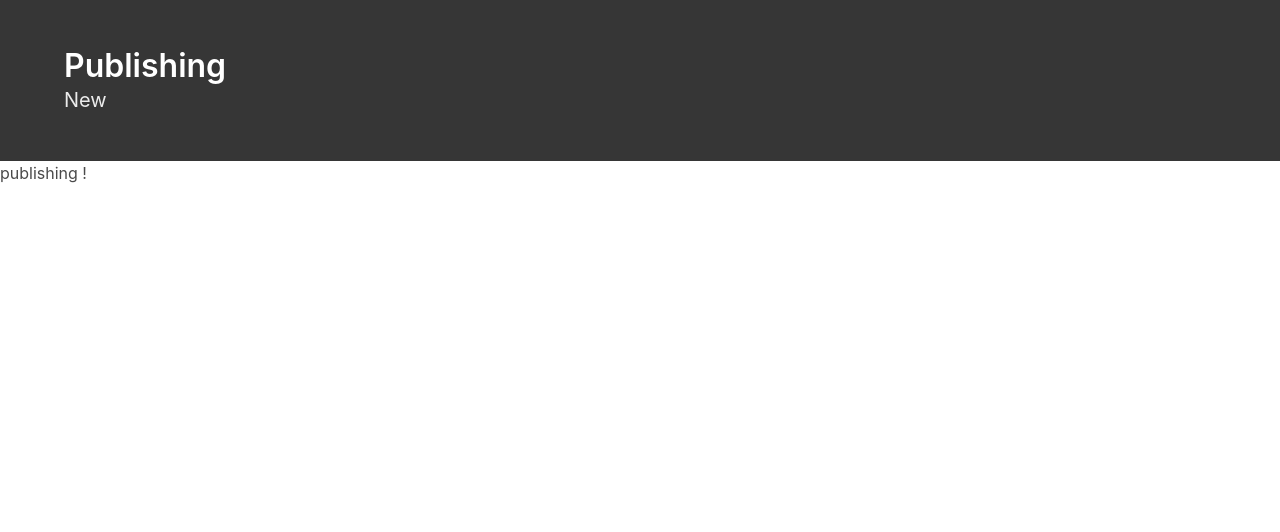
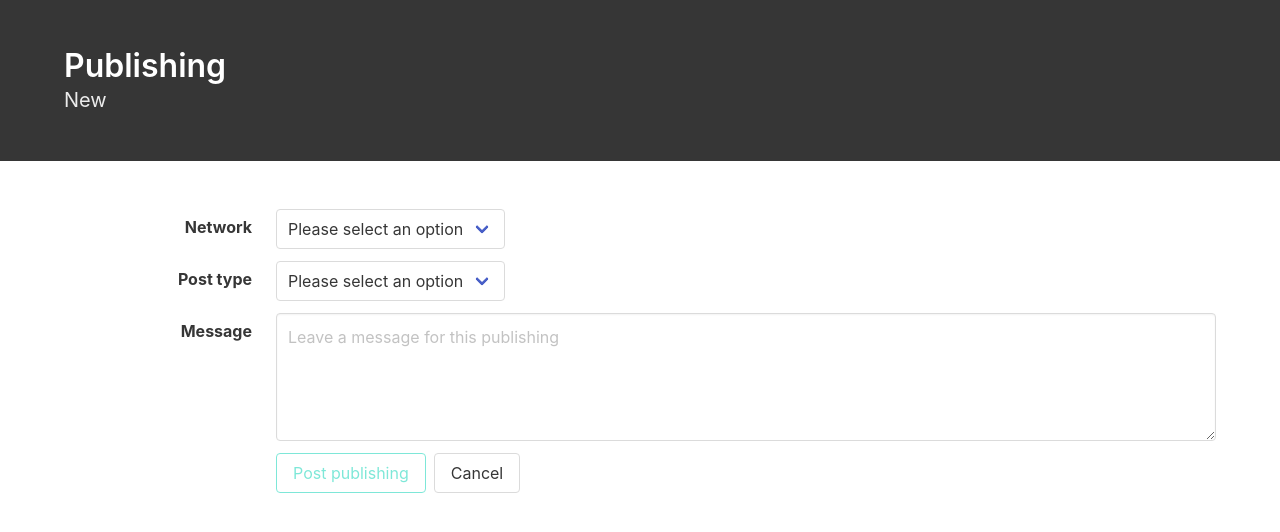
Before and after one commit to laszlofarkas/WebSite, an Angular app: page /publishing/edit in a window 1280 px wide. Shown: the top 532 px of the page. Built offline with nearby package versions, Linux system fonts and the light colour scheme.

Commit message:
Basic publishing form for new and edit

```diff
--- a/src/app/publishing/edit.component.html
+++ b/src/app/publishing/edit.component.html
@@ -12,4 +12,150 @@
   </div>
 </section>
 
-publishing {{id}}!
+<section class="section">
+  <div class="container">
+
+    <form [formGroup]="publishingForm" (ngSubmit)="onSubmit()">
+
+      <!-- Network field -->
+      <div class="field is-horizontal">
+        <!-- label -->
+        <div class="field-label is-normal">
+          <label for="network" class="label">Network</label>
+        </div>
+        <!-- field -->
+        <div class="field-body">
+          <div class="field is-narrow">
+            <div class="control">
+              <div class="select" [ngClass]="{'is-danger': getErrors('network')}">
+                <select name="network" id="network" formControlName="network">
+                  <option [ngValue]="null" disabled selected>Please select an option</option>
+                  <option *ngFor="let network of networkList" [ngValue]="network.key">{{network.name}}</option>
+                </select>
+              </div>
+            </div>
+            <!-- error message -->
+            <p class="help is-danger" *ngIf="getErrors('network')">
+              Network is required
+            </p>
+          </div>
+        </div>
+      </div>
+
+      <!-- PostType field -->
+      <div class="field is-horizontal">
+        <!-- label -->
+        <div class="field-label is-normal">
+          <label for="postType" class="label">Post type</label>
+        </div>
+        <!-- field -->
+        <div class="field-body">
+          <div class="field is-narrow">
+            <div class="control">
+              <div class="select" [ngClass]="{'is-danger': getErrors('postType')}">
+                <select name="postType" id="postType" formControlName="postType">
+                  <option [ngValue]="null" disabled selected>Please select an option</option>
+                  <option *ngFor="let postType of postTypes" [ngValue]="postType.key">{{postType.name}}</option>
+                </select>
+              </div>
+            </div>
+            <!-- error message -->
+            <p class="help is-danger" *ngIf="getErrors('postType')">
+              Post type is required
+            </p>
+          </div>
+        </div>
+      </div>
+
+      <!-- Media field for photo -->
+      <!-- File URL -->
+      <div class="field is-horizontal" *ngIf="publishingForm.value.postType === 'photo'">
+        <!-- label -->
+        <div class="field-label is-normal">
+          <label for="fileUrl" class="label">Photo URL</label>
+        </div>
+        <!-- field -->
+        <div class="field-body">
+          <div class="field">
+            <div class="control">
+              <input type="text" name="fileUrl" id="fileUrl" class="input" formControlName="fileUrl" [ngClass]="{'is-danger': getErrors('fileUrl')}"
+                placeholder="https://exampl.com/photo.jpg">
+            </div>
+          </div>
+        </div>
+      </div>
+      <!-- File Name -->
+      <div class="field is-horizontal" *ngIf="publishingForm.value.postType === 'photo'">
+        <!-- label -->
+        <div class="field-label is-normal">
+          <label for="fileName" class="label">Photo name</label>
+        </div>
+        <!-- field -->
+        <div class="field-body">
+          <div class="field">
+            <div class="control">
+              <input type="text" name="fileName" id="fileName" class="input" formControlName="fileName" placeholder="photo.jpg">
+            </div>
+          </div>
+        </div>
+      </div>
+
+      <!-- Media field for text -->
+      <!-- File URL -->
+      <div class="field is-horizontal" *ngIf="publishingForm.value.postType === 'text'">
+        <!-- label -->
+        <div class="field-label is-normal">
+          <label for="content" class="label">Text content</label>
+        </div>
+        <!-- field -->
+        <div class="field-body">
+          <div class="field">
+            <div class="control">
+              <textarea type="text" name="content" id="content" class="textarea" formControlName="content" [ngClass]="{'is-danger': getErrors('content')}"
+                placeholder="Text what you want to publish"></textarea>
+            </div>
+          </div>
+        </div>
+      </div>
+
+      <!-- Message field -->
+      <div class="field is-horizontal">
+        <!-- label -->
+        <div class="field-label is-normal">
+          <label for="message" class="label">Message</label>
+        </div>
+        <!-- field -->
+        <div class="field-body">
+          <div class="field">
+            <div class="control">
+              <textarea type="text" name="message" formControlName="message" id="message" class="textarea" [ngClass]="{'is-danger': getErrors('message')}"
+                placeholder="Leave a message for this publishing"></textarea>
+            </div>
+            <p class="help is-danger" *ngIf="getErrors('message')">
+              Message is required
+            </p>
+          </div>
+        </div>
+      </div>
+
+      <!-- Control buttons -->
+      <div class="field is-horizontal">
+        <!-- label -->
+        <div class="field-label">
+          <!-- Left empty for spacing -->
+        </div>
+        <!-- field -->
+        <div class="field-body">
+          <div class="field">
+            <div class="control buttons">
+              <button class="button is-primary" [disabled]="!publishingForm.valid" [ngClass]="{'is-outlined': !publishingForm.valid}">Post publishing</button>
+              <button class="button" routerLink="/publishing">Cancel</button>
+            </div>
+          </div>
+        </div>
+      </div>
+
+    </form>
+
+  </div>
+</section>
--- a/src/app/publishing/edit.component.ts
+++ b/src/app/publishing/edit.component.ts
@@ -1,5 +1,8 @@
 import { Component, OnInit } from '@angular/core';
 import { ActivatedRoute } from '@angular/router';
+import { FormGroup, FormControl, Validators } from '@angular/forms';
+
+import { Publishing, Content, Media } from './publishing';
 
 @Component({
   templateUrl: './edit.component.html'
@@ -7,13 +10,73 @@ import { ActivatedRoute } from '@angular/router';
 export class EditComponent implements OnInit {
 
   id = null;
+  publishing: Publishing;
+  publishingForm: FormGroup = null;
+
+  // list of possible options for network field
+  networkList = [
+    { key: 'facebook', name: 'Facebook' },
+    { key: 'googlePlus', name: 'Google plus' }
+  ];
+
+  postTypes = [
+    { key: 'photo', name: 'Photo' },
+    { key: 'text', name: 'Text' }
+  ];
 
   constructor(
     private route: ActivatedRoute
-  ) {}
+  ) { }
 
   ngOnInit(): void {
+    // check path parameter
     this.id = this.route.snapshot.paramMap.get('id');
+
+    // If path id path parameter given, the publishing will be modified
+    // otherwise that is a new one
+    if (this.id) {
+      // TODO implement get publishing by from server
+    } else {
+      this.publishing = new Publishing;
+      this.publishing.content = new Content;
+      this.publishing.content.media = new Media;
+      this.publishing.status = 'draft';
+      this.publishing.scheduled = new Date();
+    }
+
+    // set up angular reactive form
+    this.publishingForm = new FormGroup({
+      'message': new FormControl(this.publishing.content.message, [Validators.required]),
+      'network': new FormControl(this.publishing.content.network, [Validators.required]),
+      'postType': new FormControl(this.publishing.content.postType, [Validators.required]),
+      'fileUrl': new FormControl(this.publishing.content.media.url),
+      'fileName': new FormControl(this.publishing.content.media.filename),
+      'content': new FormControl(this.publishing.content.media.content)
+    });
   }
 
+  /**
+   * Get all validation errors for the given field.
+   * If there is no error or the user has not been touched that field it returns null
+   * @param {String} controlName Name of the FormControl
+   */
+  getErrors(controlName) {
+    const status = this.publishingForm.get(controlName);
+    // if the user didn't touch the field then it won't show any error
+    if (status.dirty || status.touched) {
+      return status.errors;
+    } else {
+      return null;
+    }
+  }
+
+  /**
+   * processing the submitted form's data
+   */
+  onSubmit() {
+    console.log('submitted', this.publishingForm.value);
+
+  }
+
+
 }
--- a/src/app/publishing/publishing.ts
+++ b/src/app/publishing/publishing.ts
@@ -19,4 +19,5 @@ export class Content {
 export class Media {
   filename: String;
   url: String;
+  content: String;
 }
```
